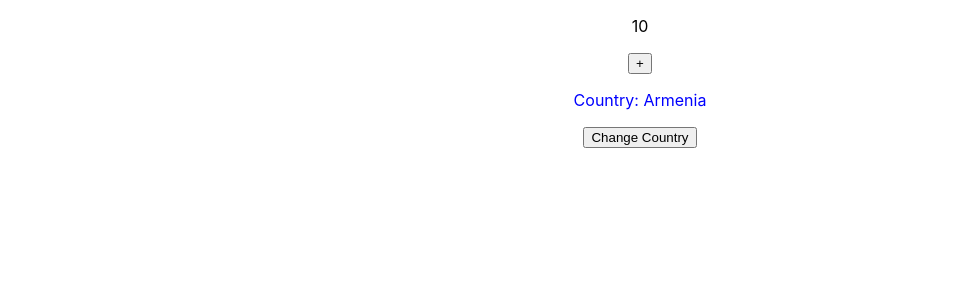
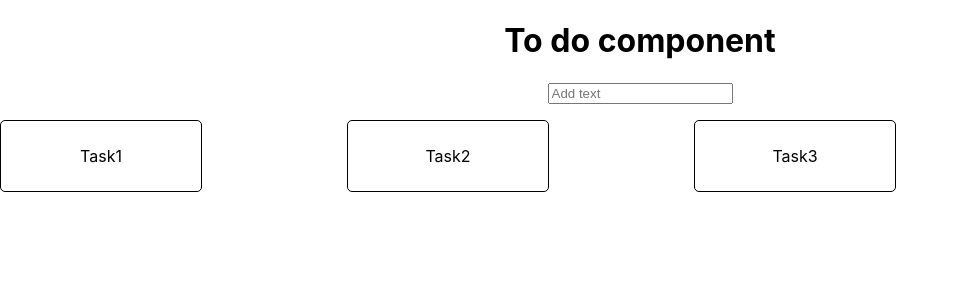
Before and after one commit to SargisMan/React2, a React (Create React App) app: page / in a window 1280 px wide. Shown: the top 300 px of the page, without its empty margins (0-959 px from the left). Built offline with nearby package versions, Linux system fonts and the light colour scheme.

Commit message:
ToDo-Start

```diff
--- a/src/App.js
+++ b/src/App.js
@@ -1,50 +1,88 @@
+import React, { Component } from "react";
 import "./App.css";
-import Card from "../src/Component/Card";
+// import Card from "../src/Component/Card";
 // import "./JSTests/classJS";
 
 // import A from "../src/JSTests/A";
 // import B from "../src/JSTests/B";
 // import D from '../src/JSTests/D'
-import  Counter from '../src/JSTests/Counter'
+import Counter from "../src/JSTests/Counter";
+// import './JSTests/example'
 
-function App() {
-  const card1 = {
-    imgUrl: "https://onex.am/img/svg/step1.svg",
-    imgAlt: "World Countries",
-    text: "Card1 Description",
+import ToDo from '../src/Component/ToDo/ToDo'
+
+class App extends Component {
+  state = {
+    login: false,
   };
 
-  const card2 = {
-    imgUrl: "https://onex.am/img/svg/step2.svg",
-    imgAlt: "Shoping pic",
-    text: "Card2 Description",
+  toggleLogin = () => {
+    this.setState({
+      login: !this.state.login,
+    });
   };
+  render() {
 
-  const card3 = {
-    imgUrl: "https://onex.am/img/svg/step2.svg",
-    imgAlt: "Smart Delivery",
-    text: "Card3 Description",
-  };
 
-  return (
-    <div className="App">
-      {/* <div className="card_wrapper">
-       <Card img={card1.imgUrl} imgAlt={card1.imgAlt} text={card1.text}/>
-       <Card img={card2.imgUrl} imgAlt={card2.imgAlt} text={card2.text}/>
-       <Card img={card3.imgUrl} imgAlt={card3.imgAlt} text={card3.text} active={true}/>
-      </div>     */}
+    //data
 
-      {/* <A />
-      <B className="BChild">
-        <h1>B Children</h1>
-        <span>I am a child</span>
-      </B>
-      <D name="name" username="username"/> */}
+    // const cards = [
+    //   {
+    //     imgUrl: "https://onex.am/img/svg/step1.svg",
+    //     imgAlt: "World Countries",
+    //     text: "Card1 Description",
+    //   },
+    //   {
+    //     imgUrl: "https://onex.am/img/svg/step2.svg",
+    //     imgAlt: "Shoping pic",
+    //     text: "Card2 Description",
+    //   },
+    //   {
+    //     imgUrl: "https://onex.am/img/svg/step2.svg",
+    //     imgAlt: "Smart Delivery",
+    //     text: "Card3 Description",
+    //   },
+    // ];
 
-      {/* <Counter counter={10}/> */}
-      <Counter counter={10}/>
-    </div>
-  );
+    // const { login } = this.state;
+    // const element = <p>Element P</p>;
+    // const elements = cards.map((card,index) => {
+    //   return(
+    //     <Card
+    //     key={index}
+    //     img={
+    //       card.imgUrl
+    //     }
+    //     text={card.text}
+    //     imgAlt={card.imgAlt}
+    //   />
+    //   )
+    // })
+
+
+    return (
+      <div className="App">
+      <ToDo />
+        {/* // {element}
+        // <div className="card_wrapper">{login && elements}</div> */}
+
+        {/* {login && (
+          <Card
+            img={
+              "https://images.unsplash.com/photo-1508921912186-1d1a45ebb3c1?ixid=MnwxMjA3fDB8MHxwaG90by1wYWdlfHx8fGVufDB8fHx8&ixlib=rb-1.2.1&auto=format&fit=crop&w=1374&q=80"
+            }
+            text="Test"
+            imgAlt="pic"
+          />
+        )} */}
+        {/* // <div>
+        //   <button onClick={this.toggleLogin}>
+        //     {login ? "Logout" : "Login"}
+        //   </button>
+        // </div> */}
+      </div>
+    );
+  }
 }
 
 export default App;
--- a/src/Component/Card.js
+++ b/src/Component/Card.js
@@ -1,7 +1,7 @@
 export default function Card ({img,imgAlt,text, active}){
     return(
         <div className={`card ${active ? 'active' : ''}` }>
-            <img src={img} alt={imgAlt} />
+            <img src={img} alt={imgAlt} className="img"/>
             <p>{text}</p>
         </div>
     )
--- /dev/null
+++ b/src/Component/ToDo/ToDo.js
@@ -0,0 +1,32 @@
+import React from 'react'
+
+
+class ToDo extends React.Component {
+    state={
+        tasks:['Task1','Task2','Task3']
+    }
+render(){
+    const Tasks=this.state.tasks.map((task,index)=>{
+        return(
+            <p key={index} className="task">
+                {task}
+                </p>
+        )
+    })
+    return (
+      <div>
+        <h1>To do component</h1>
+        <div>
+          <input
+          type="text"
+          placeholder="Add text"
+          >
+          </input>
+        </div>
+        <div className="task_wrapper">{Tasks}</div>
+      </div>
+    );
+}
+}
+
+export default ToDo;
--- /dev/null
+++ b/src/JSTests/example.js
@@ -0,0 +1,16 @@
+
+
+const person = {
+    name:"Ashot",
+    surName:"AshHeb",
+    age:21,
+    getFullName:function(){
+        const name=getName();
+        console.log(`Name`, name)
+        function getName(){
+            return this.name;
+        }
+    }
+}
+
+person.getFullName()
--- a/src/index.css
+++ b/src/index.css
@@ -12,18 +12,18 @@ code {
     monospace;
 }
 
-.card{
+.task{
   width: 150px;
   padding: 25px;
   border: 1px solid black;
   border-radius: 5px;
 }
 
-.card_wrapper {
+.task_wrapper {
   display:flex;
   justify-content: space-between;
   width: 70%;
-  margin: 0 auto;
+  margin: 100 auto;
 }
 
 .card.active{
@@ -38,3 +38,7 @@ code {
 .country.armenia{
   color:blue
 }
+
+.img{
+  width: 150px;
+}
```
